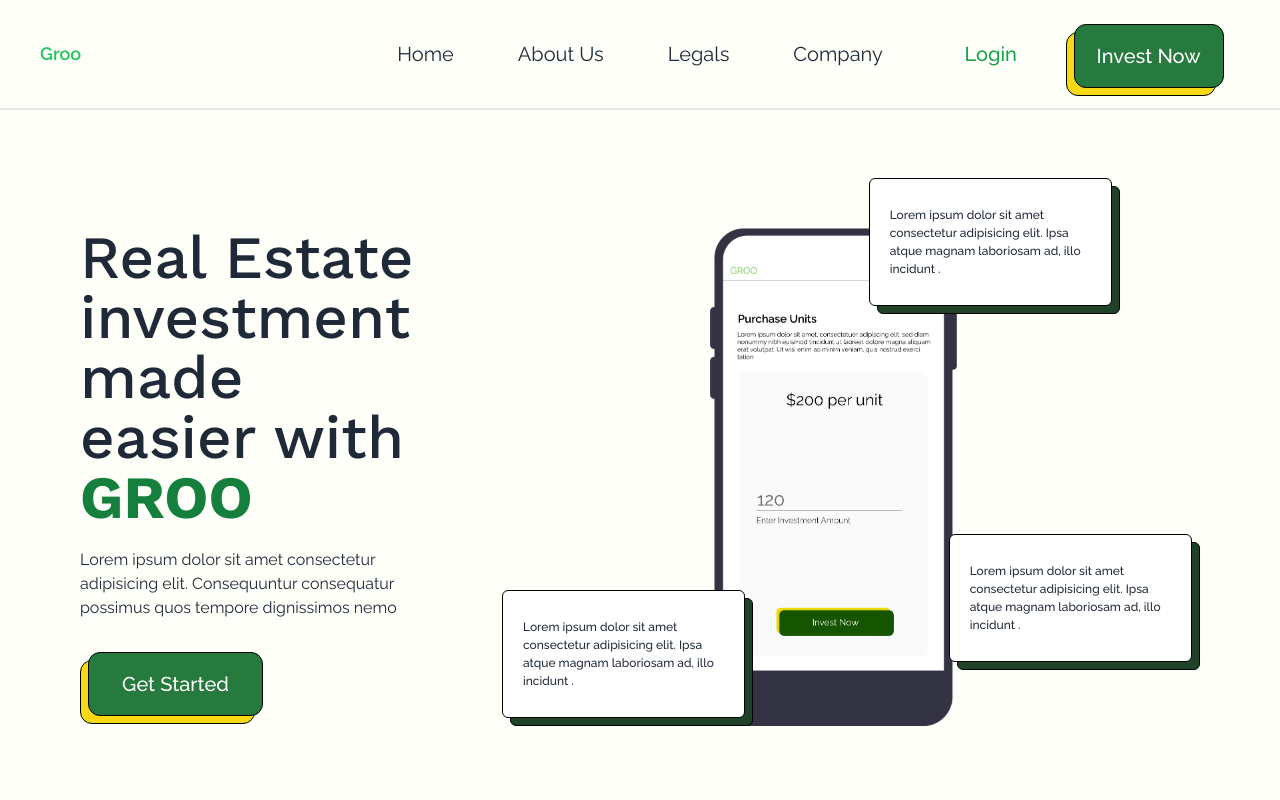
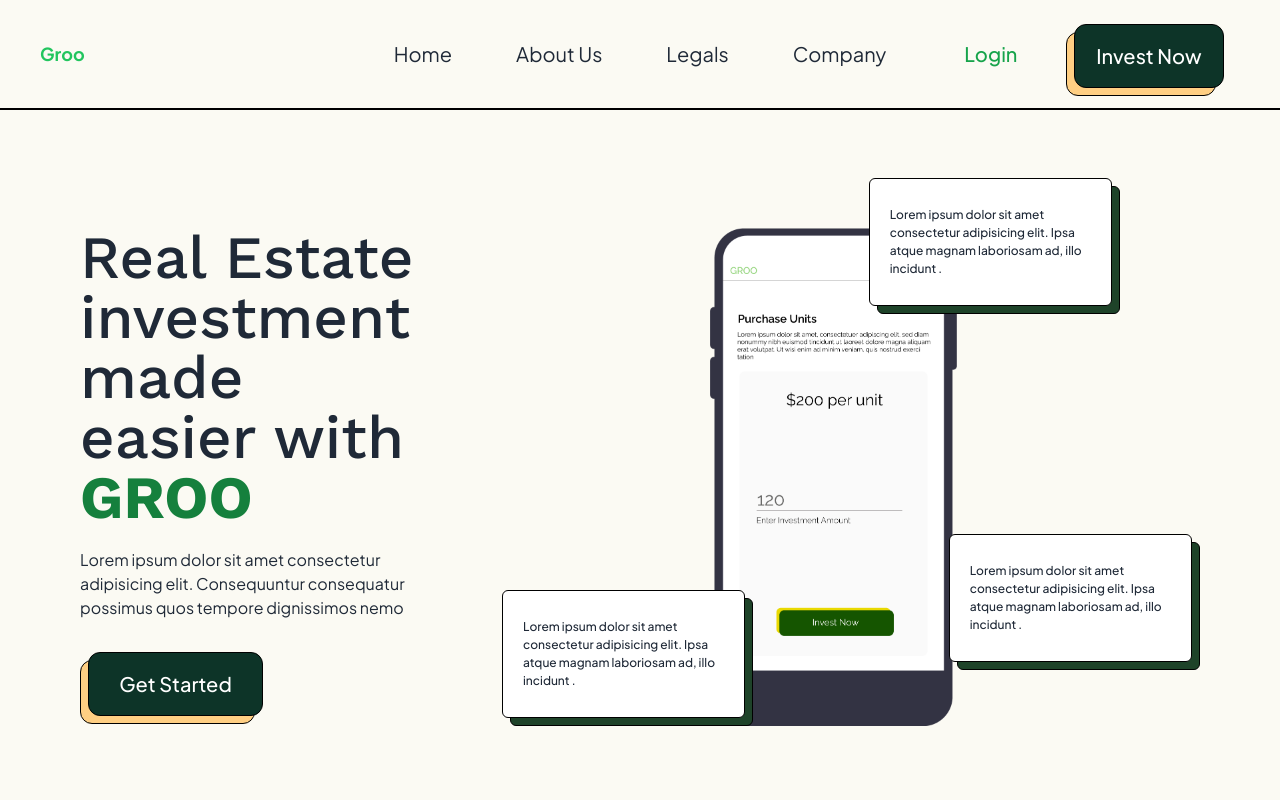
Before and after one commit to Neon-jeff/groo-frontend, a React (Vite) app: page / in a window 1280 px wide. Shown: the top 800 px of the page. Built offline with nearby package versions, Linux system fonts and the light colour scheme.

Commit message:
Styles change

```diff
--- a/src/App.jsx
+++ b/src/App.jsx
@@ -7,7 +7,7 @@ function App() {
 
   return (
     <>
-      <div data-theme='light' className='font-raleway bg-black-white-50 overflow-x-hidden '>
+      <div data-theme='light' className='font-jakata bg-fill overflow-x-hidden '>
       <Home/>
       </div>
     </>
--- a/src/components/buttons/button.jsx
+++ b/src/components/buttons/button.jsx
@@ -8,8 +8,8 @@ export default function Button({text,width,action}) {
         action();
       }}
     >
-      <div className="absolute top-0 bg-black-white-500 border-[1px] border-black w-full h-full rounded-xl"></div>
-      <div className="bg-saltpan-600 text-white text-xl  h-full border-[1px] border-black  translate-x-2 -translate-y-2 flex items-center justify-center  rounded-xl  font-medium">
+      <div className="absolute top-0 bg-secondary border-[1px] border-black w-full h-full rounded-xl"></div>
+      <div className="bg-primary text-white text-xl  h-full border-[1px] border-black  translate-x-2 -translate-y-2 flex items-center justify-center  rounded-xl  font-medium">
         {text}
       </div>
     </button>
--- a/src/components/buttons/buttonSecondary.jsx
+++ b/src/components/buttons/buttonSecondary.jsx
@@ -8,7 +8,7 @@ export default function ButtonSecondary({text,width,action}) {
         action();
       }}
     >
-      <div className="absolute top-0 bg-black-white-200  border-[1px] border-black w-full h-full rounded-xl"></div>
+      <div className="absolute top-0 bg-secondary  border-[1px] border-black w-full h-full rounded-xl"></div>
       <div className="bg-saltpan-50 text-black text-xl  h-full border-[1px] border-black  translate-x-2 -translate-y-2 flex items-center justify-center  rounded-xl  font-medium">
         {text}
       </div>
--- a/src/components/homeComponents/stepIcons.jsx
+++ b/src/components/homeComponents/stepIcons.jsx
@@ -5,8 +5,8 @@ export default function StepIcons({icon,align}) {
     <div
       className={`h-[100px]  relative w-[100px] max-sm:w-[70px] max-sm:h-[70px]   hover:scale-105 transition duration-100 ease-in ${align} `}
     >
-      <div className="absolute  border-2 border-white bg-saltpan-700 w-full  h-full rounded-xl"></div>
-      <div className=" text-[.9rem] w-full p-5 h-full bg-saltpan-700 border-2 border-white  translate-x-2 -translate-y-2 flex items-center justify-center  rounded-xl font-medium">
+      <div className="absolute  border-2 border-white bg-primary w-full  h-full rounded-xl"></div>
+      <div className=" text-[.9rem] w-full p-5 h-full bg-primary border-2 border-white  translate-x-2 -translate-y-2 flex items-center justify-center  rounded-xl font-medium">
         <img src={icon} alt="" className='object-contain w-[60px]' />
       </div>
     </div>
--- a/src/components/homeComponents/steps.jsx
+++ b/src/components/homeComponents/steps.jsx
@@ -1,5 +1,5 @@
-import React from 'react'
-import {m, motion} from 'framer-motion'
+import React, { useRef } from 'react'
+import {m, motion,useScroll} from 'framer-motion'
 import Button from '../buttons/button';
 import StepIcons from './stepIcons';
 import group from '../../assets/icons/group.png'
@@ -7,14 +7,19 @@ import home from '../../assets/icons/home.png'
 import ButtonSecondary from '../buttons/buttonSecondary';
 import logo from '../../assets/icons/letter-g.png'
 export default function Steps() {
+  let stepRef=useRef()
+  useScroll({
+    target:stepRef,
+    offset:["0.5 1","1.2"]
+  })
   return (
     <motion.div
       whileInView={{ width: "100%", borderRadius: "0px" }}
       initial={{ width: "80%", borderRadius: "100px" }}
       transition={{ duration: 1 }}
-      className="w-11/12  bg-saltpan-700 h-full mx-auto p-20 max-sm:p-10"
+      className="w-11/12  bg-primary h-full mx-auto p-20 max-sm:p-10"
     >
-      <div className="w-full flex max-sm:flex-col max-sm:gap-10">
+      <div className="w-full flex justify-center max-sm:flex-col max-sm:gap-10">
         {/* Sub Hero Text  */}
         <div>
           <h1 className="text-4xl pb-10 font-semibold text-white w-1/2 max-sm:pb-5 max-sm:w-full">
@@ -26,7 +31,7 @@ export default function Steps() {
         </div>
 
         {/* Icons Avatar Wrapper Container */}
-        <div className='flex flex-col gap-20 w-1/2 max-sm:w-4/5 max-sm:items-center max-sm:mx-auto max-sm:gap-5'>
+        <div className='flex flex-col gap-10 w-1/3 max-sm:w-4/5 max-sm:items-center max-sm:mx-auto max-sm:gap-5'>
           <StepIcons icon={group} align={'self-start'} />
           <StepIcons icon={logo} align={'self-center'}  />
           <StepIcons icon={home} align={'self-end'}/>
--- a/src/components/navigation/Nav.jsx
+++ b/src/components/navigation/Nav.jsx
@@ -6,7 +6,7 @@ export default function Nav() {
     let [mobile,setMobile] = useState(false)
   return (
     <>
-      <nav className="flex fixed items-center border-b-2 py-3 justify-between px-10 top-0 z-[2] bg-black-white-50 w-full max-sm:hidden">
+      <nav className="flex fixed items-center border-b-2 border-black py-3 justify-between px-10 top-0 z-[2] bg-fill w-full max-sm:hidden">
         <p className="text-lg font-semibold text-green-500">Groo</p>
         <ul className="flex gap-16 text-xl absolute left-1/2 -translate-x-1/2">
           <a
--- a/src/index.css
+++ b/src/index.css
@@ -1,4 +1,4 @@
-@import url('https://fonts.googleapis.com/css2?family=Raleway:ital,wght@0,100;0,200;0,300;0,400;0,500;0,600;0,700;0,800;0,900;1,100;1,200;1,300;1,400;1,500;1,600;1,700;1,800;1,900&family=Work+Sans:ital,wght@0,100;0,200;0,300;0,500;0,600;0,700;0,800;0,900;1,100;1,200;1,300;1,400;1,500;1,600;1,700;1,800;1,900&display=swap');
+@import url('https://fonts.googleapis.com/css2?family=Plus+Jakarta+Sans:ital,wght@0,200;0,300;0,400;0,500;0,700;0,800;1,200;1,300;1,400;1,500;1,600;1,700;1,800&family=Raleway:ital,wght@0,100;0,200;0,300;0,400;0,500;0,600;0,700;0,800;0,900;1,100;1,200;1,300;1,400;1,500;1,600;1,700;1,800;1,900&family=Work+Sans:ital,wght@0,100;0,200;0,300;0,500;0,600;0,700;0,800;0,900;1,100;1,200;1,300;1,400;1,500;1,600;1,700;1,800;1,900&display=swap');
 @tailwind base;
 @tailwind components;
 @tailwind utilities;
--- a/tailwind.config.js
+++ b/tailwind.config.js
@@ -32,10 +32,14 @@ module.exports = {
           900: "#7c5c12",
           950: "#432f07",
         },
+        primary: "#0d3428",
+        secondary: "#ffcf83",
+        fill: "#fbfaf3",
       },
       fontFamily: {
         workSans: ["Work Sans", "sans-serif"],
         raleway: ["Raleway", "sans-serif"],
+        jakata: ["Plus Jakarta Sans","sans-serif"],
       },
     },
     screens: {
```
